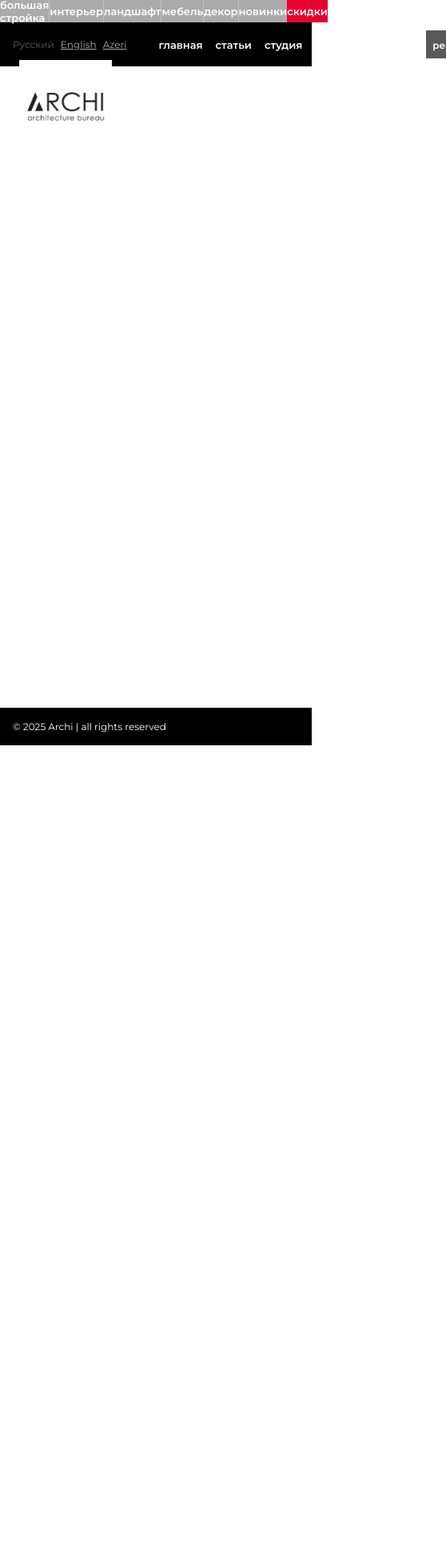
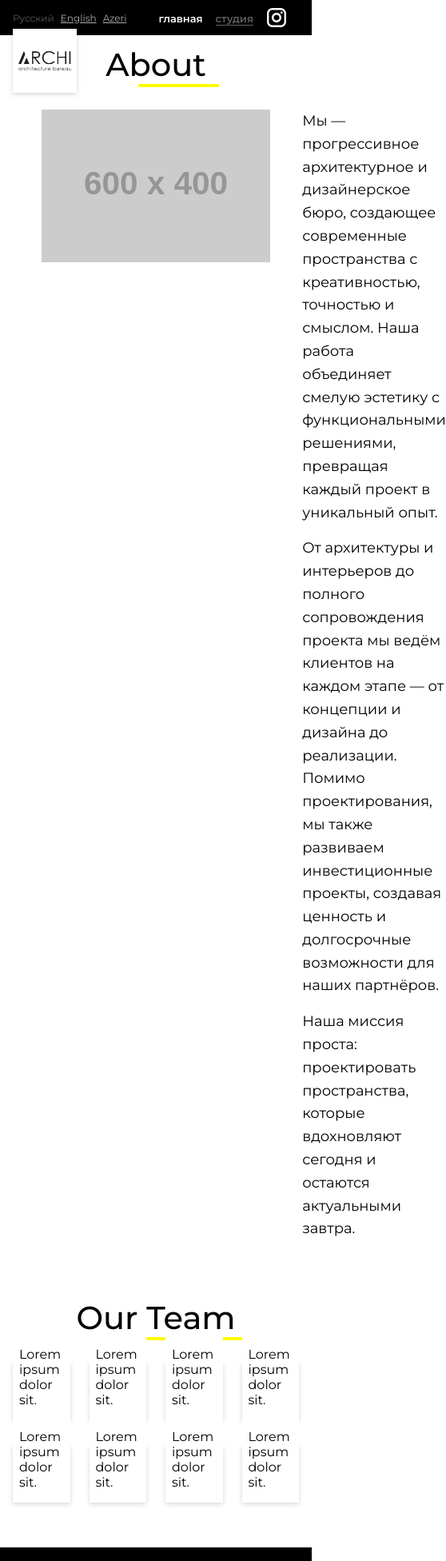
Before and after one commit to letovaatiga/archi, a Vue app: page /archi/about in a window 390 px wide. Shown: the top 1952 px of the page at 80% size, 558 px wide, since content can reach past the window. Before the commit the page ends 932 px from the top, so only its background shows below. Built offline with nearby package versions, Linux system fonts and the light colour scheme.

Commit message:
responsive, about us page

```diff
--- a/src/App.vue
+++ b/src/App.vue
@@ -1,12 +1,59 @@
 <script setup>
 import { RouterView } from "vue-router";
-import { useRoute } from "vue-router";
 import Header from "./components/layout/Header.vue";
 import Footer from "./components/layout/Footer.vue";
+import { isLoading } from "./router";
 </script>
 
 <template>
   <Header />
-  <RouterView />
+
+  <template v-if="!isLoading">
+    <transition name="fade" mode="out-in">
+      <RouterView />
+    </transition>
+  </template>
+
+  <template v-else>
+    <div class="page-loader">
+      <span class="spinner"></span>
+    </div>
+  </template>
+
   <Footer />
 </template>
+
+<style>
+.fade-enter-active,
+.fade-leave-active {
+  transition: opacity 0.3s ease;
+}
+
+.fade-enter-from,
+.fade-leave-to {
+  opacity: 0;
+}
+
+.page-loader {
+  background: #FFFFFF;
+  min-height: 60vh;
+  display: flex;
+  justify-content: center;
+  align-items: center
+}
+
+.spinner {
+  width: 40px;
+  height: 40px;
+  border: 4px solid #616161;
+  border-top-color: #FDFE00;
+  border-radius: 50%;
+  animation: spin 0.8s linear infinite;
+}
+
+@keyframes spin {
+  to {
+    transform: rotate(360deg);
+  }
+}
+</style>
--- a/src/assets/base.css
+++ b/src/assets/base.css
@@ -1,3 +1,13 @@
+:root {
+    --color-main: #FDFE00;
+    --color-interior: #0125AD;
+    --color-landscape: #0CAD39;
+    --color-furniture: #AD7701;
+    --color-decor: #C70FE9;
+    --color-new: #01B4AE;
+    --color-sales: #E70130;
+}
+
 *,
 *::before,
 *::after {
--- a/src/assets/main.css
+++ b/src/assets/main.css
@@ -1,14 +1,5 @@
 @import "./base.css";
 @import "./fonts.css";
-
-:root {
-    --color-interior: #0125AD;
-    --color-landscape: #0CAD39;
-    --color-furniture: #AD7701;
-    --color-decor: #C70FE9;
-    --color-new: #01B4AE;
-    --color-sales: #E70130;
-}
 
 .header {
     width: 100%;
@@ -25,7 +16,8 @@
 .logo {
     position: absolute;
     top: calc(100% - 8px);
-    left: 24px;
+    left: 16px;
+    box-shadow: 0 2px 6px rgba(0, 0, 0, 0.16);
     transition: opacity 0.3s ease, transform 0.3s ease;
 }
 
@@ -130,9 +122,15 @@
     color: #585858;
 }
 
+.menu-list a.router-link-active,
+.menu-list a.router-link-exact-active {
+    color: #616161;
+    border-bottom: 1px solid #616161;
+}
+
 .menu-right {
     align-items: center;
-    gap: 16px;
+    /* gap: 16px; */
 }
 
 .login {
@@ -154,7 +152,8 @@
 .socials {
     width: 100%;
     height: 100%;
-    display: flex;
+    margin-right: 16px;
+    display: none;
     align-items: center;
     gap: 8px;
 }
@@ -403,8 +402,69 @@ section {
     background-color: #D9D9D9;
     height: 100%;
 }
-/*  */
+/* delete */
 
+.wrapper {
+    padding: 0 16px;
+}
+
+.page-wrapper h3 {
+    width: fit-content;
+    margin: 0 auto 32px;
+    font-size: 40px;
+    font-weight: 500;
+    text-align: center;
+    position: relative;
+}
+
+.page-wrapper h3::before {
+    content: "";
+    background-color: var(--color-main);
+    width: 80%;
+    height: 4px;
+    display: block;
+    position: absolute;
+    right: -16px;
+    bottom: -4px;
+}
+
+/* about page */
+.about-inner {
+    max-width: 80%;
+    margin: 0 auto 56px;
+    display: flex;
+    align-items: flex-start;
+    gap: 40px;
+}
+
+.about-inner-text p {
+    margin-bottom: 16px;
+    font-size: 18px;
+    line-height: 1.6;
+}
+
+.about-team {
+    margin-bottom: 56px;
+}
+
+.about-team-list {
+    display: grid;
+    grid-template-columns: repeat(4, 1fr);
+    gap: 32px 24px;
+}
+
+.about-team-list--item {
+    position: relative;
+    box-shadow: 0 2px 6px rgba(0, 0, 0, 0.16);
+}
+
+.about-team-list--item div {
+    background-color: #FFFFFF;
+    width: 100%;
+    padding: 16px 8px;
+    position: absolute;
+    bottom: 0;
+}
 
 
 
@@ -456,3 +516,48 @@ section {
         transform: scale(1.2);
     }
 }
+
+
+@media screen and (max-width: 1440px) {}
+
+@media screen and (max-width: 1280px) {}
+
+@media screen and (max-width: 1024px) {}
+
+@media screen and (max-width: 992px) {}
+
+@media screen and (max-width: 768px) {
+    body {
+        margin-top: 56px;
+    }
+
+    .nav {
+        display: none;
+    }
+
+    .logo img {
+        max-height: 80px;
+    }
+
+    .hero {
+        flex-direction: column;
+    }
+
+    .swiper.hero-slider {
+        max-width: 100%;
+    }
+
+    .hero-banner img {
+        max-height: 320px;
+    }
+
+    .archi-instagram {
+        display: none;
+    }
+
+    .socials {
+        display: flex;
+    }
+}
+
+@media screen and (max-width: 576px) {}
--- a/src/components/layout/Header.vue
+++ b/src/components/layout/Header.vue
@@ -65,29 +65,28 @@ onUnmounted(() => {
 
                 <ul class="menu-list">
                     <li>
-                        <router-link to="">главная</router-link>
+                        <router-link :to="{ name: 'home' }">главная</router-link>
                     </li>
+                    <!-- <li>
+                        <router-link to="">статьи</router-link>
+                    </li> -->
                     <li>
-                        <router-link to="">статьи</router-link>
+                        <router-link :to="{ name: 'about' }">студия</router-link>
                     </li>
-                    <li>
-                        <router-link to="">студия</router-link>
-                    </li>
-                    <li>
+                    <!-- <li>
                         <router-link to="">магазины</router-link>
-                    </li>
+                    </li> -->
                 </ul>
             </div>
 
             <div class="menu-right">
-                <div class="login">
+                <!-- <div class="login">
                     <span>логин</span>
-                </div>
+                </div> -->
 
-                <div class="registration">
+                <!-- <div class="registration">
                     <span>регистрация</span>
-                </div>
-
+                </div> -->
                 <div class="socials">
                     <a href="https://www.instagram.com/archi.baku/" target="_blank">
                         <IconInstagram />
--- a/src/router/index.js
+++ b/src/router/index.js
@@ -1,8 +1,22 @@
 import { createRouter, createWebHistory } from "vue-router";
+import { ref } from "vue";
 import Home from "../views/Home.vue";
+import About from "../views/About.vue";
+
+// Глобальный индикатор загрузки
+export const isLoading = ref(false);
 
 const routes = [
-  { path: "", name: "Home", component: Home },
+  {
+    path: "",
+    name: "home",
+    component: Home,
+  },
+  {
+    path: "/about",
+    name: "about",
+    component: About,
+  },
 ];
 
 const router = createRouter({
@@ -19,4 +33,17 @@ const router = createRouter({
   },
 });
 
+// Показываем загрузку при переходе
+router.beforeEach((to, from, next) => {
+  isLoading.value = true;
+  next();
+});
+
+// Скрываем загрузку после перехода
+router.afterEach(() => {
+  setTimeout(() => {
+    isLoading.value = false;
+  }, 300); // можно настроить задержку
+});
+
 export default router;
--- /dev/null
+++ b/src/views/About.vue
@@ -0,0 +1,72 @@
+<script></script>
+
+<template>
+    <div class="wrapper">
+        <div class="page-wrapper">
+            <h3>About</h3>
+            <div class="about-inner">
+                <img src="https://placehold.co/600x400" alt="" />
+                <div class="about-inner-text">
+                    <p>Мы — прогрессивное архитектурное и дизайнерское бюро, создающее современные пространства с креативностью, точностью и смыслом. Наша работа объединяет смелую эстетику с функциональными решениями, превращая каждый проект в уникальный опыт.</p>
+                    <p>От архитектуры и интерьеров до полного сопровождения проекта мы ведём клиентов на каждом этапе — от концепции и дизайна до реализации. Помимо проектирования, мы также развиваем инвестиционные проекты, создавая ценность и долгосрочные возможности для наших партнёров.</p>
+                    <p>Наша миссия проста: проектировать пространства, которые вдохновляют сегодня и остаются актуальными завтра.</p>
+                </div>
+            </div>
+
+            <div class="about-team">
+                <h3>Our Team</h3>
+
+                <div class="about-team-list">
+                    <div class="about-team-list--item">
+                        <img src="https://placehold.co/320" alt="" />
+                        <div>
+                            <p>Lorem ipsum dolor sit.</p>
+                        </div>
+                    </div>
+                    <div class="about-team-list--item">
+                        <img src="https://placehold.co/320" alt="" />
+                        <div>
+                            <p>Lorem ipsum dolor sit.</p>
+                        </div>
+                    </div>
+                    <div class="about-team-list--item">
+                        <img src="https://placehold.co/320" alt="" />
+                        <div>
+                            <p>Lorem ipsum dolor sit.</p>
+                        </div>
+                    </div>
+                    <div class="about-team-list--item">
+                        <img src="https://placehold.co/320" alt="" />
+                        <div>
+                            <p>Lorem ipsum dolor sit.</p>
+                        </div>
+                    </div>
+                    <div class="about-team-list--item">
+                        <img src="https://placehold.co/320" alt="" />
+                        <div>
+                            <p>Lorem ipsum dolor sit.</p>
+                        </div>
+                    </div>
+                    <div class="about-team-list--item">
+                        <img src="https://placehold.co/320" alt="" />
+                        <div>
+                            <p>Lorem ipsum dolor sit.</p>
+                        </div>
+                    </div>
+                    <div class="about-team-list--item">
+                        <img src="https://placehold.co/320" alt="" />
+                        <div>
+                            <p>Lorem ipsum dolor sit.</p>
+                        </div>
+                    </div>
+                    <div class="about-team-list--item">
+                        <img src="https://placehold.co/320" alt="" />
+                        <div>
+                            <p>Lorem ipsum dolor sit.</p>
+                        </div>
+                    </div>
+                </div>
+            </div>
+        </div>
+    </div>
+</template>
--- a/src/views/Home.vue
+++ b/src/views/Home.vue
@@ -43,7 +43,9 @@ export default {
         </swiper>
 
         <div class="archi-instagram">
-            <img src="../assets/img/avatar.png" class="archi-instagram-avatar" alt="" />
+            <a href="https://www.instagram.com/archi.baku/" target="_blank">
+                <img src="../assets/img/avatar.png" class="archi-instagram-avatar" alt="" />
+            </a>
             <img src="../assets/img/archi-qr.png" class="archi-instagram-qr" alt="" />
             <a href="tel:+994 55 533-15-53" class="archi-instagram-phone">
                 <IconWP />
@@ -63,7 +65,7 @@ export default {
             <h2>Интерьер</h2>
         </div>
 
-        <swiper :modules="modules" :slides-per-view="4" :space-between="24" navigation @swiper="onSwiper" @slideChange="onSlideChange" class="section-slider">
+        <swiper :modules="modules" :slides-per-view="1" :space-between="24" navigation @swiper="onSwiper" @slideChange="onSlideChange" :breakpoints="{ 577: { slidesPerView: 2 }, 993: { slidesPerView: 3 }, 1281: { slidesPerView: 4 } }" class="section-slider">
             <swiper-slide>
                 <div class="section-slider-item">
                     <a href="">
@@ -164,7 +166,7 @@ export default {
             <h2>Мебель</h2>
         </div>
 
-        <swiper :modules="modules" :slides-per-view="4" :space-between="24" navigation @swiper="onSwiper" @slideChange="onSlideChange" class="section-slider">
+        <swiper :modules="modules" :slides-per-view="1" :space-between="24" navigation @swiper="onSwiper" @slideChange="onSlideChange" :breakpoints="{ 577: { slidesPerView: 2 }, 993: { slidesPerView: 3 }, 1281: { slidesPerView: 4 } }" class="section-slider">
             <swiper-slide>
                 <div class="section-slider-item">
                     <a href="">
```
